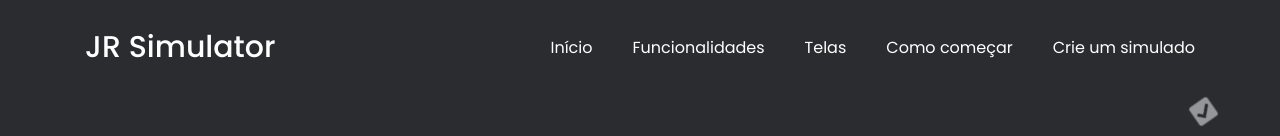
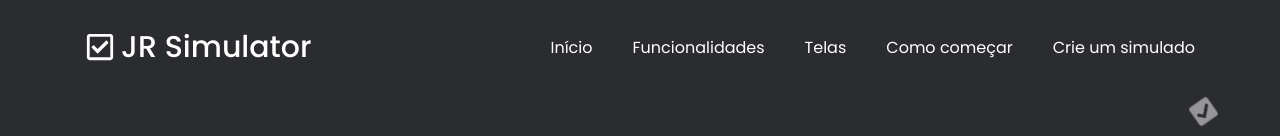
Before and after one commit to jeremiasrg/perguntas-respostas, a React (Create React App) app: page / in a window 1280 px wide. Shown: the top 136 px of the page. Built offline with nearby package versions, Linux system fonts and the light colour scheme; no server answers; what axios-middleware would draw is missing.

Commit message:
link do app adicionado

```diff
--- a/src/components/Header.js
+++ b/src/components/Header.js
@@ -31,6 +31,7 @@
       <div class="container">
         {/* <!-- Brand --> */}
         <a class="navbar-brand" href="/">
+          <FaIcons.FaRegCheckSquare />
           JR Simulator
         </a>
 
--- a/src/pages/Home.js
+++ b/src/pages/Home.js
@@ -55,7 +55,7 @@
                 </p>
                 <div class="home-btn">
                   <a
-                    href="https://play.google.com/store?hl=pt_BR&gl=US"
+                    href="https://play.google.com/store/apps/details?id=br.com.jr.jrsimulator"
                     class="btn btn-1"
                     target="_blank"
                     rel="noreferrer"
--- a/src/styles/home.css
+++ b/src/styles/home.css
@@ -51,6 +51,12 @@
 }
 ul {
   list-style: none;
+}
+
+.navbar-brand svg {
+  margin-right: 6px;
+  font-size: 30px;
+  margin-bottom: 3px;
 }
 
 .btn-1 {
@@ -732,10 +738,10 @@
 .exam-builder .btn-add-resposta {
   z-index: 999;
   color: #ffffff;
-    position: absolute;
-    top: -17px;
-    right: 50px;
-    cursor: pointer;
+  position: absolute;
+  top: -17px;
+  right: 50px;
+  cursor: pointer;
 }
 
 .exam-builder .map-questions .q {
```
Also changed, not shown: src/assets/img/app-screenshots/3.png.
